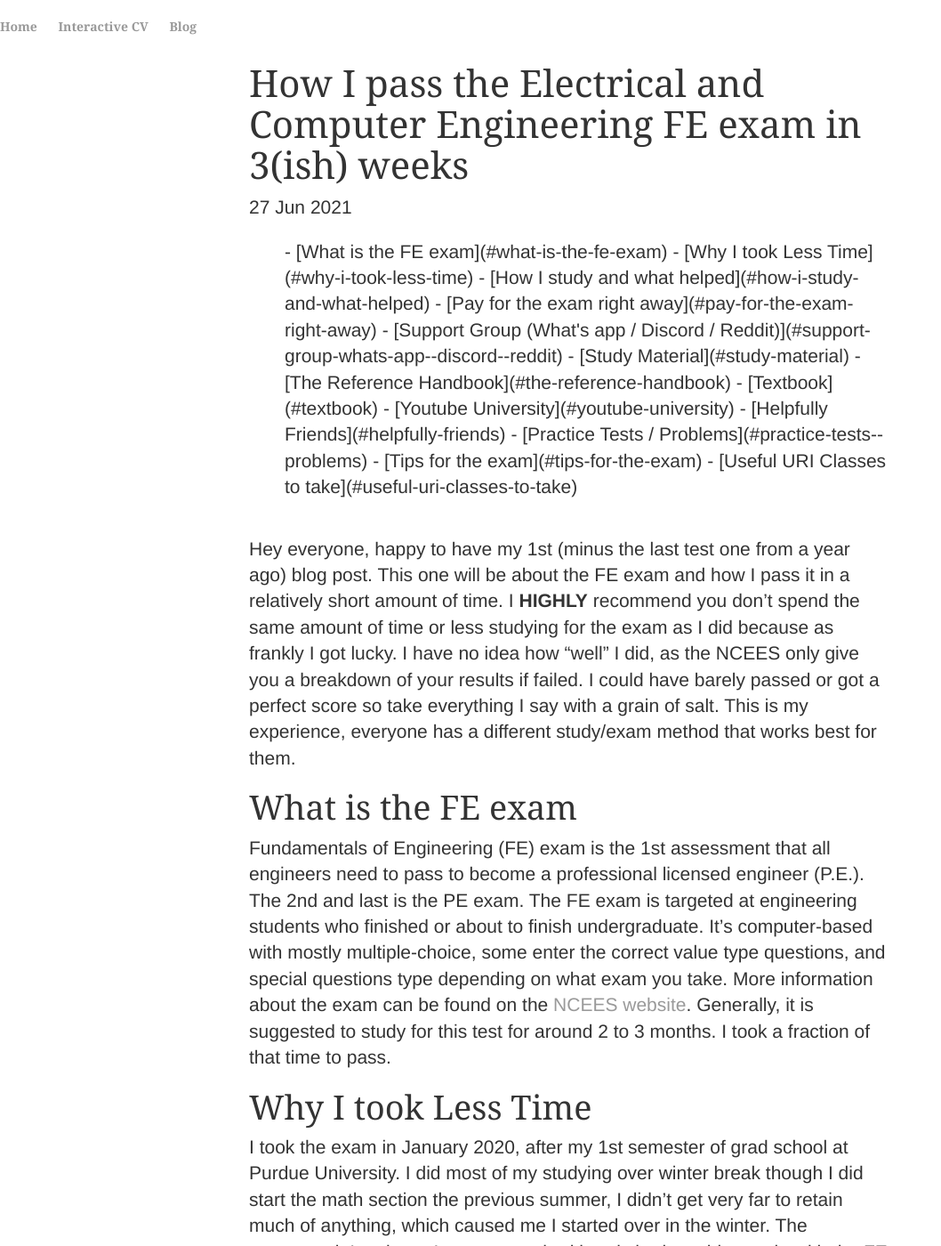
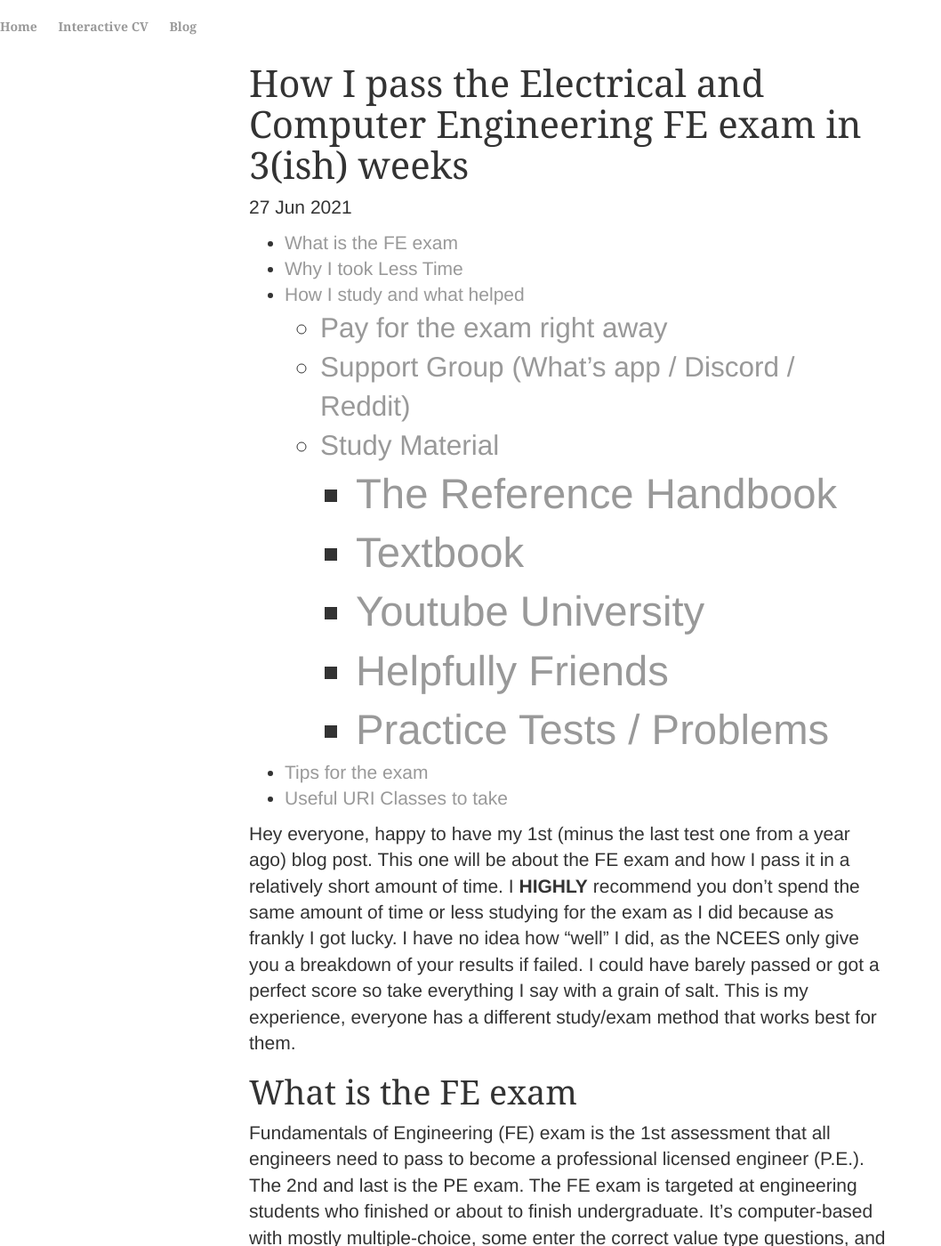
Before and after one commit to Natemen96/Natemen96.github.io, a Jekyll site: the page built from _posts/2021-06-27-FE.md, in a window 1280 px wide and 1400 px high. Shown: the whole window at 89% size, without its empty margins (0-1058 px from the left). Built offline with Jekyll 4.4.1, drawn with Linux system fonts in a browser that asks for light colours; nearby versions of some CDN libraries; Markdown is read by kramdown in place of the engine named in the settings.

Commit message:
changed main class from post to posts

```diff
--- a/_layouts/post.html
+++ b/_layouts/post.html
@@ -4,7 +4,7 @@
 <h1>{{ page.title }}</h1>
 <p class="meta">{{ page.date | date_to_string }}</p>
 
-<div class="post">
+<div class="posts">
   {{ content }}
 </div>
 <!-- If no comment id on post (markdown header), then comment section won't show -->
--- a/_posts/2021-06-27-FE.md
+++ b/_posts/2021-06-27-FE.md
@@ -4,8 +4,6 @@
 date: 2021-06-27
 comment_id: 2
 ---
-
-<ul class ="posts">
 
 - [What is the FE exam](#what-is-the-fe-exam)
 - [Why I took Less Time](#why-i-took-less-time)
@@ -20,8 +18,6 @@
     - [Practice Tests / Problems](#practice-tests--problems)
 - [Tips for the exam](#tips-for-the-exam)
 - [Useful URI Classes to take](#useful-uri-classes-to-take)
-
-</ul>
 
 Hey everyone, happy to have my 1st (minus the last test one from a year ago) blog post. This one will be about the FE exam and how I pass it in a relatively short amount of time. I **HIGHLY** recommend you don't spend the same amount of time or less studying for the exam as I did because as frankly I got lucky. I have no idea how "well" I did, as the NCEES only give you a breakdown of your results if failed. I could have barely passed or got a perfect score so take everything I say with a grain of salt. This is my experience, everyone has a different study/exam method that works best for them.
 
```
